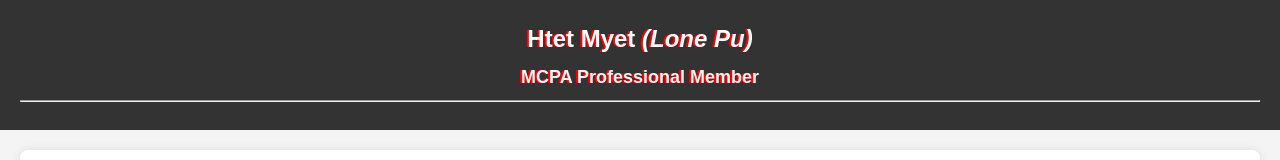
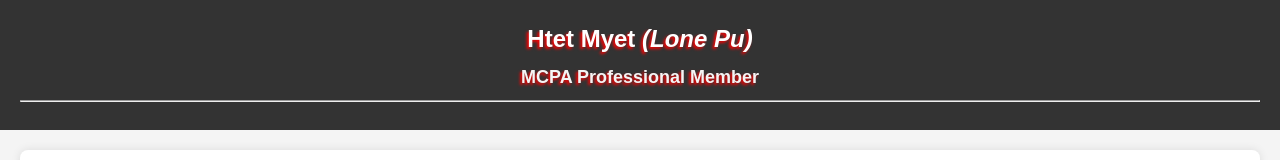
Before and after one commit to lonepu/lonepu.github.io, a plain HTML site: page index.html in a window 1280 px wide. Shown: the top 160 px of the page. Drawn offline with Linux system fonts and the light colour scheme.

Commit message:
Update style.css

```diff
--- a/style.css
+++ b/style.css
@@ -19,14 +19,14 @@
 header h3 {
     margin: 0;
     font-size: 24px;
-    text-shadow:-2px 0 0 red ;
+    text-shadow:-2px 2px 3px red ;
 }
 
 header h2 {
     margin: 5px 0 0;
     font-size: 18px;
     color: #f4f4f4;
-    text-shadow:-2px 0 0 red ;
+    text-shadow:-2px 2px 3px red ;
 }
 
 /* Main content styling */
```
